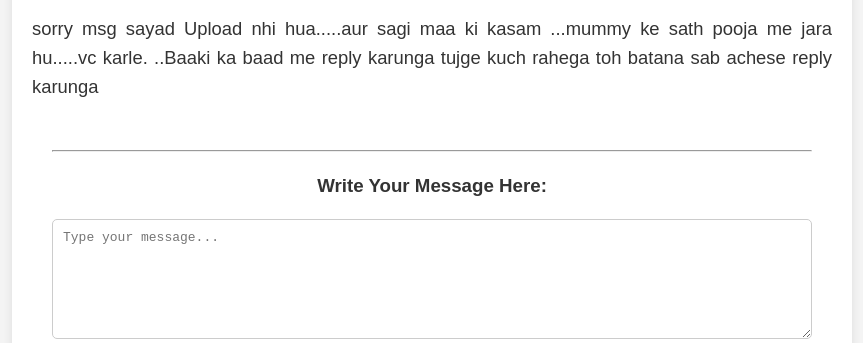
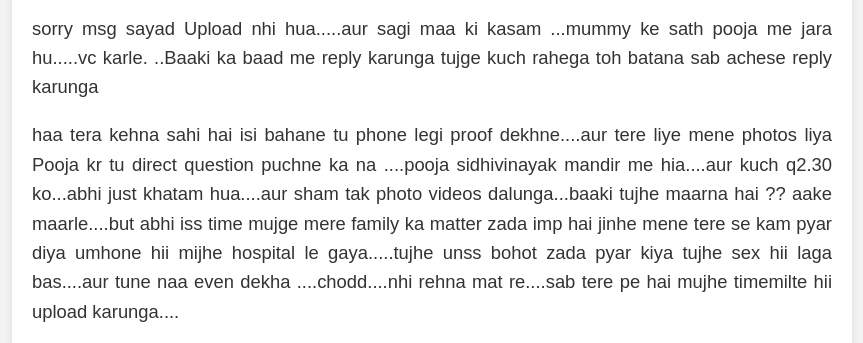
Before and after one commit to skidlie/crowl3, a plain HTML site: page index.html in a window 1280 px wide. Shown: the part 1360-1703 px from the top of the page, without its empty margins (208-1071 px from the left). Drawn offline with Linux system fonts and the light colour scheme.

Commit message:
Update index.html

```diff
--- a/index.html
+++ b/index.html
@@ -131,7 +131,7 @@
 <p> plan isiliye nui bana raha na kuch bolta me banaunga tujhe bataunga tu waisa kuch nhi karegi isilihe....aur tu khud plan bana sakti but bahana....haa toh job daily nhi kamse kam hafte me ek baar toh mil sakte hai.....</p>
             <p> baaki baad me bolunga chodd kya hiii bolu ....tu aapna dekh baba.  khayal rakhna ....kuch lage toh msg karna....take care....</p>
 <p> sorry msg sayad Upload nhi hua.....aur sagi maa ki kasam ...mummy ke sath pooja me jara hu.....vc karle. ..Baaki ka baad me reply karunga tujge kuch rahega toh batana sab achese reply karunga </p>
-
+<p> haa tera kehna sahi hai isi bahane tu phone legi proof dekhne....aur tere liye mene photos liya Pooja kr tu direct question puchne ka na ....pooja sidhivinayak mandir me hia....aur kuch q2.30 ko...abhi just khatam hua....aur sham tak photo videos dalunga...baaki tujhe maarna hai ?? aake maarle....but abhi iss time mujge mere family ka matter zada imp hai jinhe mene tere se kam pyar diya umhone hii mijhe hospital le gaya.....tujhe unss bohot zada pyar kiya tujhe sex hii laga bas....aur tune naa even dekha ....chodd....nhi rehna mat re....sab tere pe hai mujhe timemilte hii upload karunga....</p>
 
 
 
```
